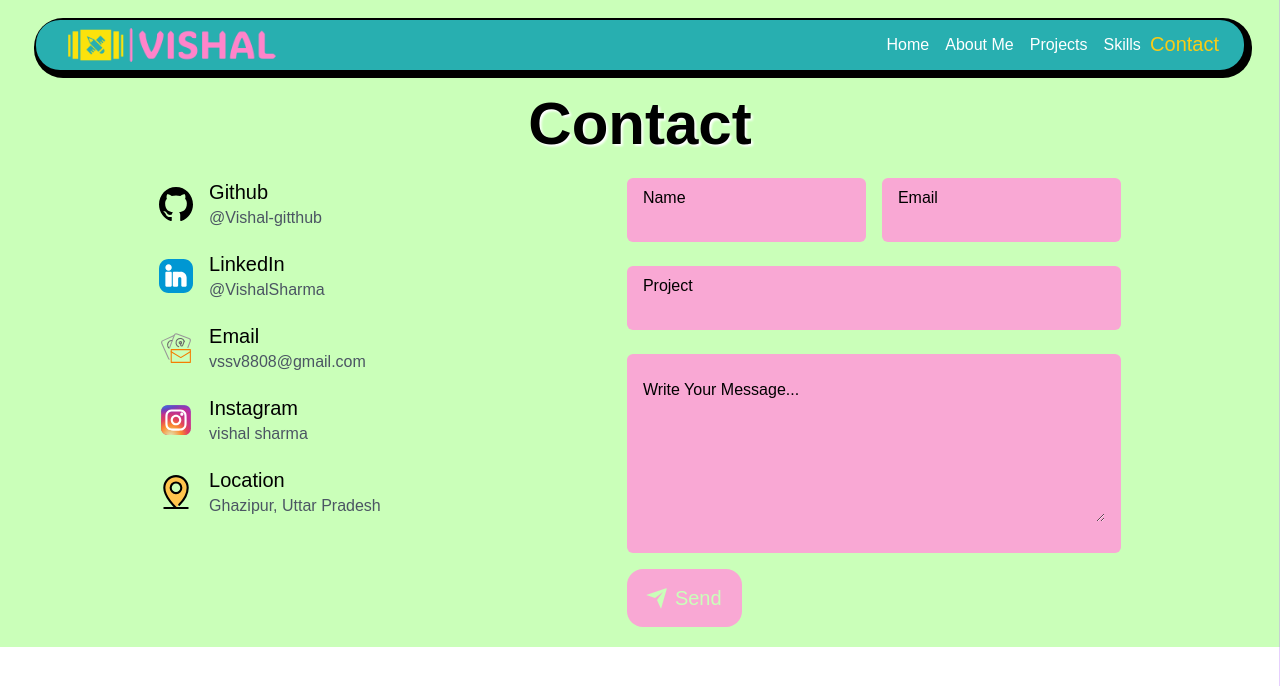
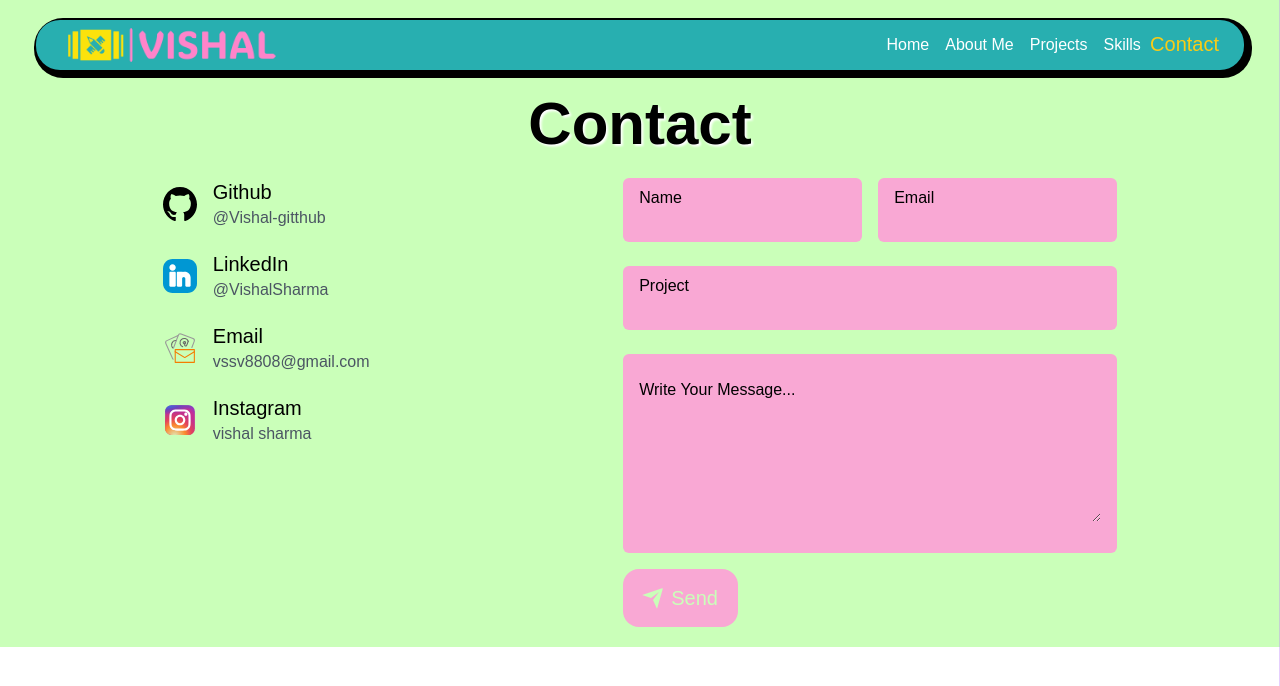
Before and after one commit to Vishal-gitthub/portfolio, a React (Vite) app: page /contact in a window 1280 px wide. Shown: the top 686 px of the page. Built offline with nearby package versions, Linux system fonts and the light colour scheme; a web font is replaced by a local one.

Commit message:
changed component location

```diff
--- a/src/Components/AboutMe.jsx
+++ b/src/Components/AboutMe.jsx
@@ -70,7 +70,7 @@
           </p>
         </div>
         <div className="aboutMeTexts pt-6">
-          <h1 className="text-3xl font-bold ">My Tech Stack</h1>
+          <h1 className="text-3xl font-bold text-center">My Tech Stack</h1>
           <div className="flex items-center max-md:flex-col">
             <div className="flex flex-wrap">
               <img src={NodeSvg} alt="" className="p-1" />
@@ -98,6 +98,15 @@
             </div>
           </div>
         </div>
+        <div>
+          <a
+            className="button-86"
+            href="https://drive.google.com/file/d/1_NYLnPLs6jS8fC19EQ-0T7u6Fe4tygH6/view?usp=sharing"
+            target="_blank"
+          >
+            Download Resume
+          </a>
+        </div>
       </section>
     </div>
   );
--- a/src/Components/Contact.jsx
+++ b/src/Components/Contact.jsx
@@ -90,15 +90,6 @@
                 </a>
               </div>
             </div>
-            <div className="flex gap-4">
-              <img src={locationSvg} alt="" />
-              <div>
-                <h1 className="text-xl">Location</h1>
-                <span className="text-gray-600 hover:text-black">
-                  Ghazipur, Uttar Pradesh
-                </span>
-              </div>
-            </div>
           </div>
 
           {/* Right----section */}
--- a/src/Components/Front.jsx
+++ b/src/Components/Front.jsx
@@ -35,13 +35,7 @@
               repeat={Infinity}
             />
           </h1>
-          <a
-            className="button-86"
-            href="https://drive.google.com/file/d/1_NYLnPLs6jS8fC19EQ-0T7u6Fe4tygH6/view?usp=sharing"
-            target="_blank"
-          >
-            Download Resume
-          </a>
+
         </section>
       </div>
     </>
```
